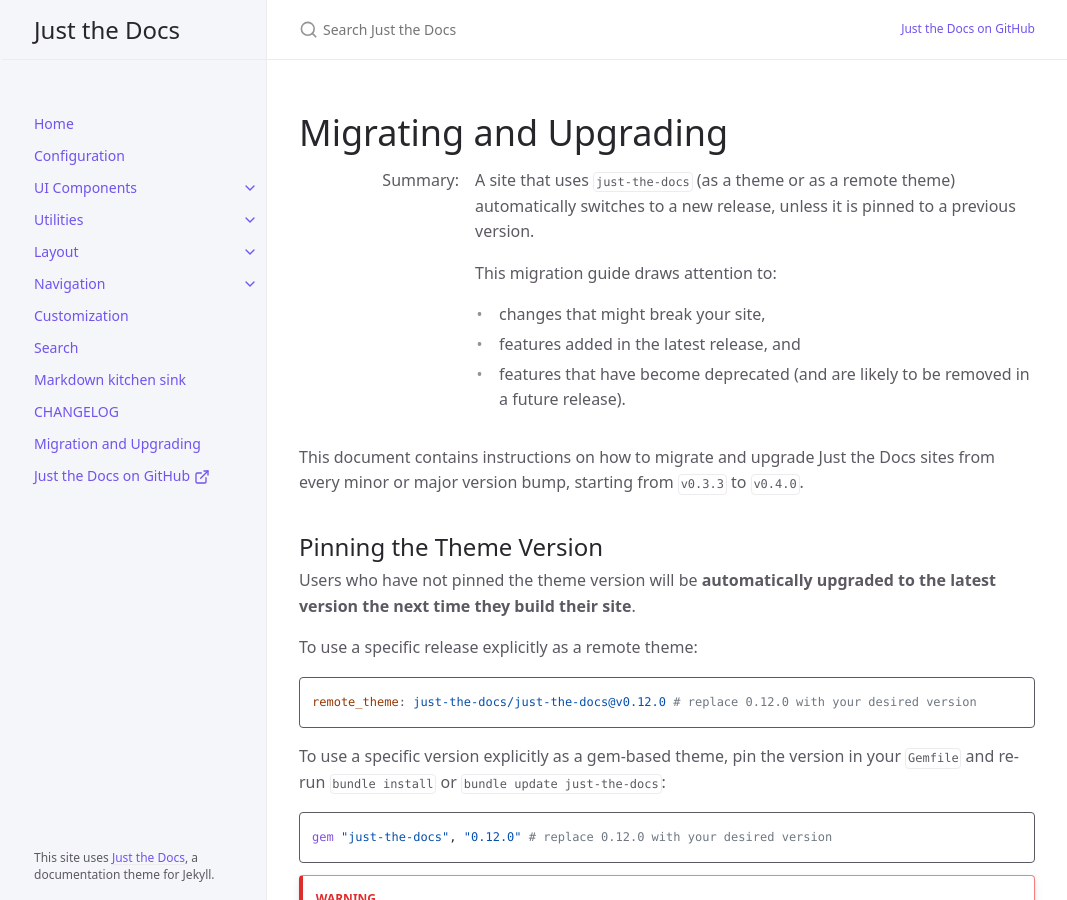
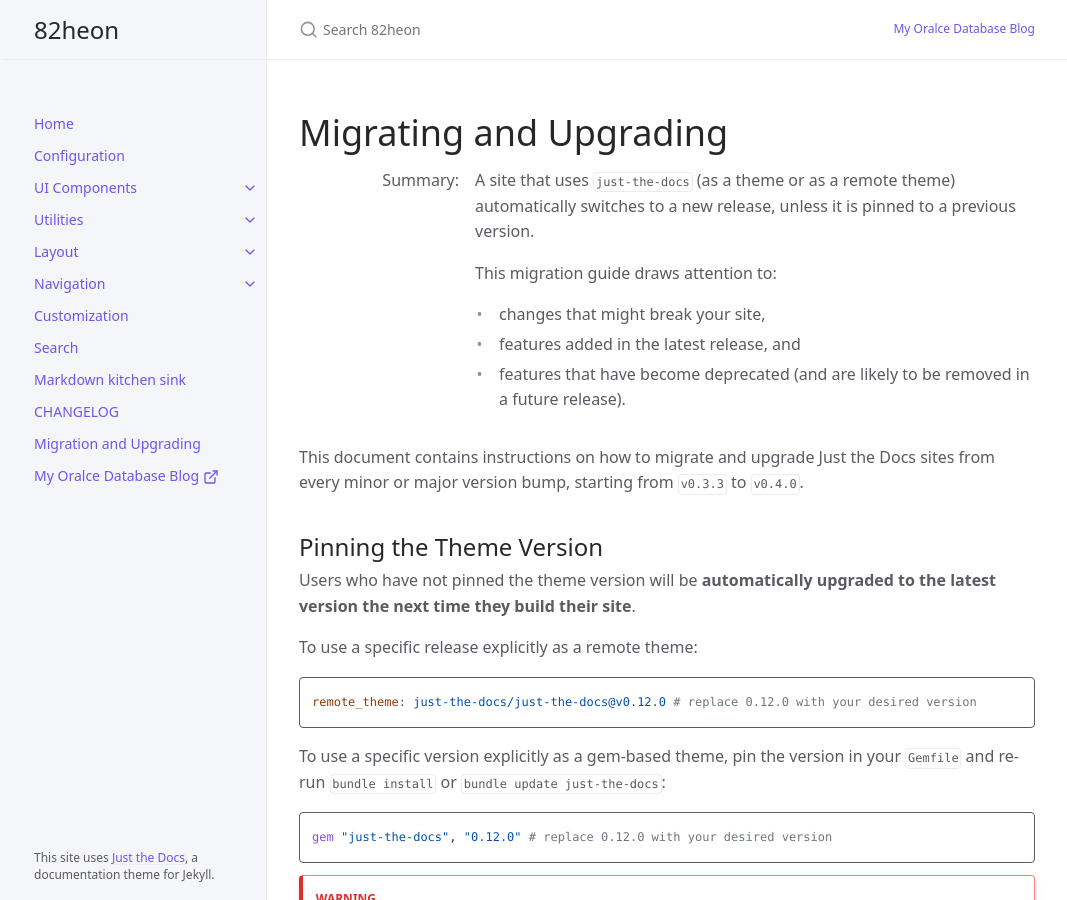
Before and after one commit to 82Heon/82heon.github.io, a Jekyll site: the page built from MIGRATION.md, in a window 1280 px wide and 900 px high. Shown: the whole window, without its empty margins (105-1172 px from the left). Built offline with Jekyll 4.4.1, drawn with Linux system fonts in a browser that asks for light colours; cached includes are drawn as plain includes.

Commit message:
Test #1
Test #1

```diff
--- a/Gemfile
+++ b/Gemfile
@@ -8,6 +8,8 @@ gem "jekyll-github-metadata", ">= 2.15"
 
 gem "jekyll-include-cache", group: :jekyll_plugins
 gem "jekyll-sitemap", group: :jekyll_plugins
+
+gem "just-the-docs"
 
 group :development, :test do
   gem "html-proofer", "~> 5.2"
--- a/_config.yml
+++ b/_config.yml
@@ -13,11 +13,11 @@
 # you will see them accessed via {{ site.title }}, {{ site.github_repo }}, and so on.
 # You can create any custom variable you would like, and they will be accessible
 # in the templates via {{ site.myvariable }}.
-title: Just the Docs
-description: A Jekyll theme for documentation
+title: 82heon
+description: oracle database blog
 baseurl: "" # the subpath of your site, e.g. /blog
-url: "https://just-the-docs.com" # the base hostname & protocol for your site, e.g. http://example.com
-repository: just-the-docs/just-the-docs # for github-metadata
+url: "https://82heon.github.io" # the base hostname & protocol for your site, e.g. http://example.com
+repository: 82Heon/82heon.github.io # for github-metadata
 
 permalink: pretty
 
@@ -27,6 +27,8 @@ defaults:
       type: "pages"
     values:
       layout: "default"
+
+theme: just-the-docs
 
 exclude:
   # from https://github.com/jekyll/jekyll/blob/master/lib/site_template/_config.yml:
@@ -113,8 +115,8 @@ heading_anchors: true
 
 # Aux links for the upper right navigation
 aux_links:
-  "Just the Docs on GitHub":
-    - "https://github.com/just-the-docs/just-the-docs"
+  "My Oralce Database Blog":
+    - "https://82heon.github.io"
 
 # Makes Aux links open in a new tab. Default is false
 aux_links_new_tab: false
@@ -129,8 +131,8 @@ nav_sort: case_sensitive # Capital letters sorted before lowercase
 
 # External navigation links
 nav_external_links:
-  - title: Just the Docs on GitHub
-    url: https://github.com/just-the-docs/just-the-docs
+  - title: My Oralce Database Blog
+    url: https://82heon.github.io
 
 # Show navigation error report
 nav_error_report: true # default is false/nil.
@@ -155,7 +157,7 @@ last_edit_time_format: "%b %e %Y at %I:%M %p" # uses ruby's time format: https:/
 # Footer "Edit this page on GitHub" link text
 gh_edit_link: true # show or hide edit this page link
 gh_edit_link_text: "Edit this page on GitHub"
-gh_edit_repository: "https://github.com/just-the-docs/just-the-docs" # the github URL for your repo
+gh_edit_repository: "https://github.com/82heon/82heon.github.io" # the github URL for your repo
 gh_edit_branch: "main" # the branch that your docs is served from
 # gh_edit_source: docs # the source that your files originate from
 gh_edit_view_mode: "tree" # "tree" or "edit" if you want the user to jump into the editor immediately
```
Also changed, not shown: docs/ORACLE/somefile.md (added, +7 -0 lines).
